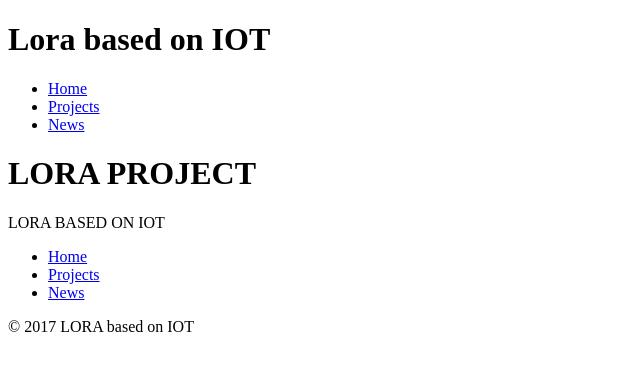
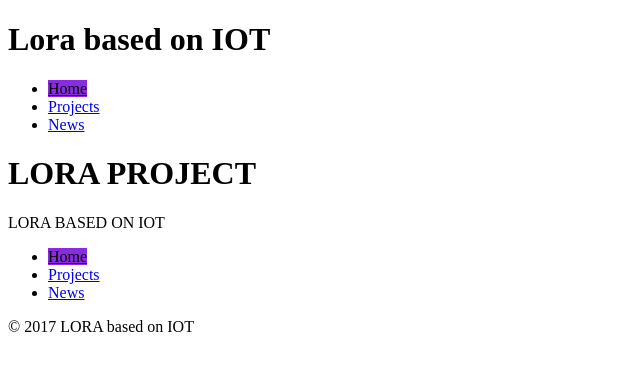
Before and after one commit to emma910209/LORA, a Jekyll site: the page built from index.html, in a window 1280 px wide. Shown: the top 371 px of the page, without its empty margins (0-640 px from the left). Built offline with Jekyll 4.4.1, drawn with Linux system fonts in a browser that asks for light colours.

Commit message:
为news.page调色

```diff
--- a/_includes/nav.html
+++ b/_includes/nav.html
@@ -1,7 +1,7 @@
 <nav>
     <ul>
-        <li><a href="{{site.baseurl}}/" class="{% if page.url == '/index.html' %}current{% endif %}">Home</a></li>
+        <li><a href="{{site.baseurl}}/" class="{% if page.url == '/' %}current{% endif %}">Home</a></li>
         <li><a href="{{site.baseurl}}/projects/">Projects</a></li>
-        <li><a href="{{site.baseurl}}/news.html">News</a></li>
+        <li><a href="{{site.baseurl}}/news.html" class="{% if page.url == '/news.html' %}current{% endif %}">News</a></li>
         </ul>
         </nav>
```
